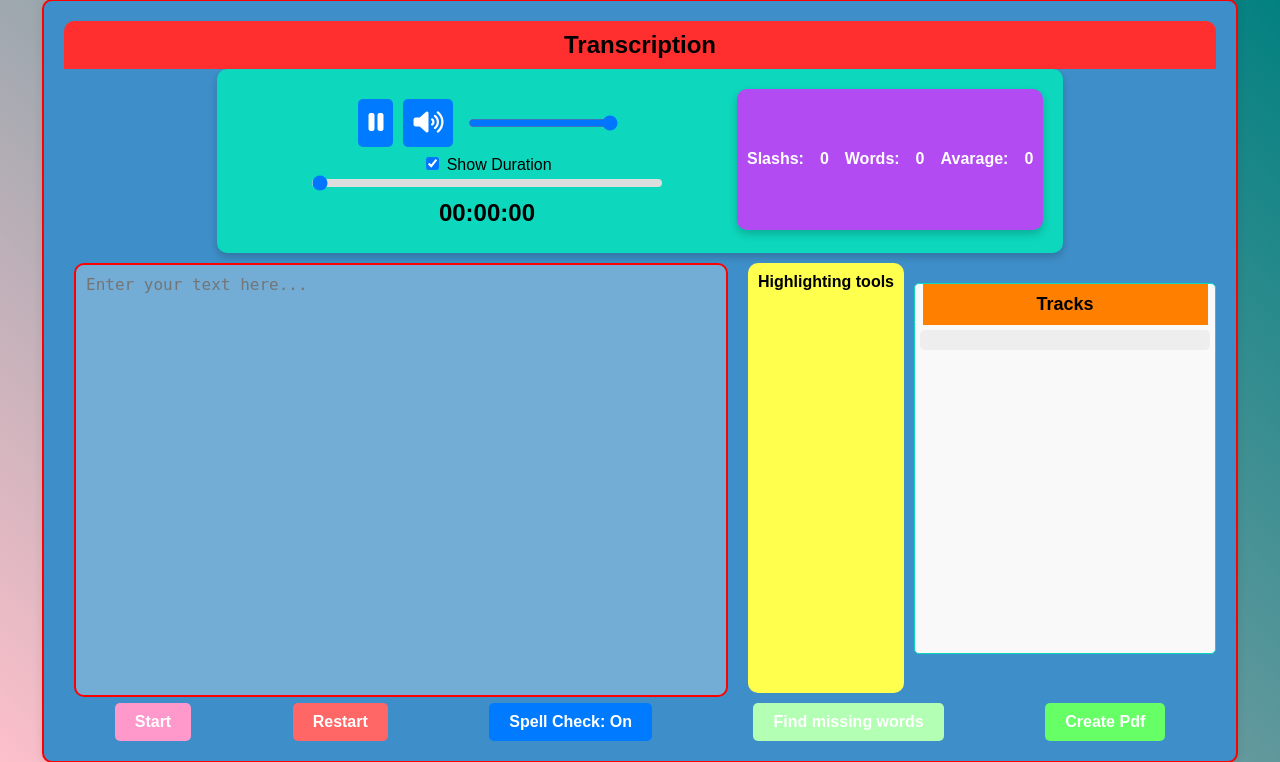
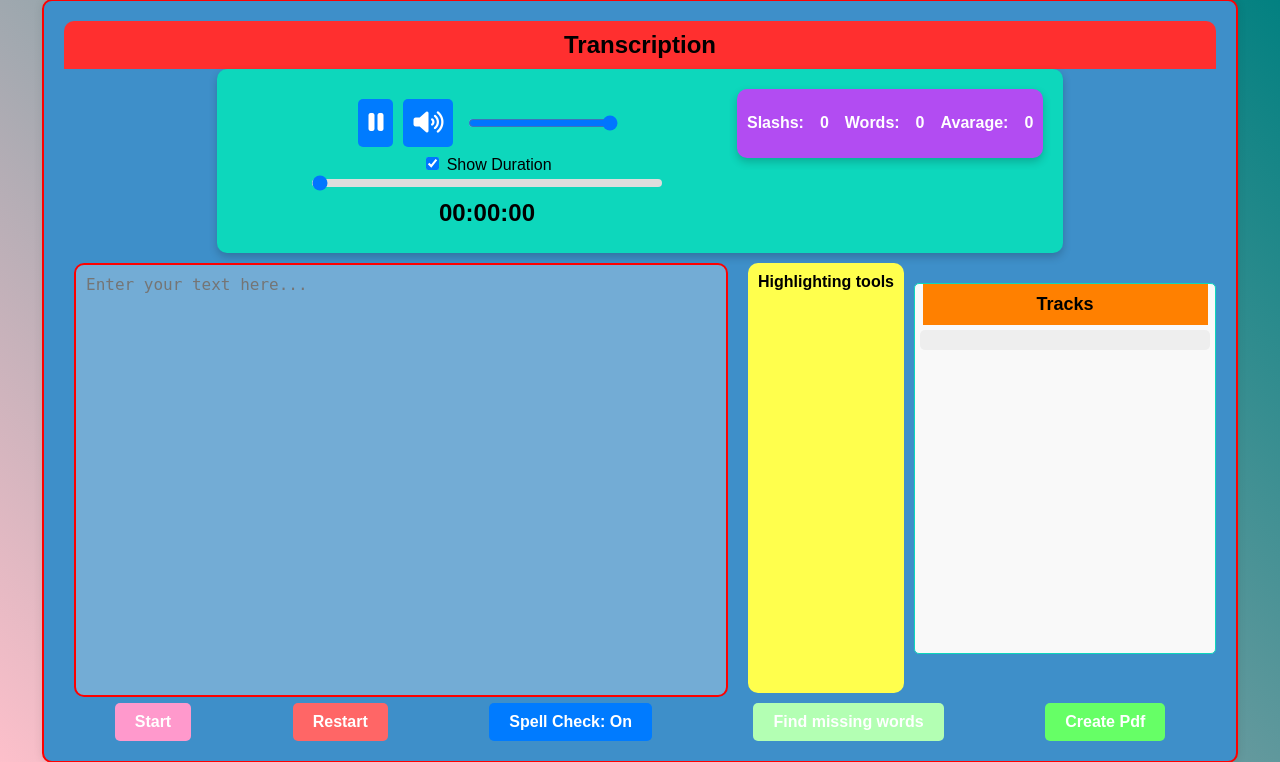
Before and after one commit to Arminarm90/Transcription-Assist, a Django app: page / in a window 1280 px wide. Shown: the part 19-781 px from the top of the page. Run offline with Django 4.2, Linux system fonts and the light colour scheme; data that the repository does not hold is empty.

Commit message:
changing counters container size

```diff
--- a/transcription/static/css/style.css
+++ b/transcription/static/css/style.css
@@ -119,7 +119,7 @@ audio {
   float: right;
   font-weight: bold;
   width: 33%;
-  height: 70%;
+  height: 20%;
   background: #b24cf2;
   padding: 20px;
   border-radius: 10px;
```
